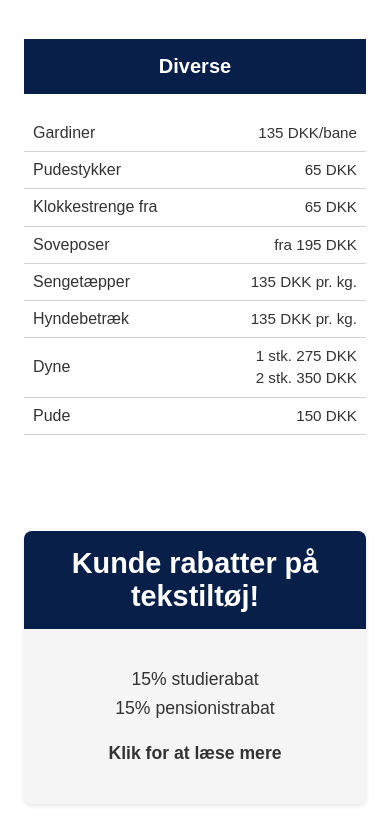
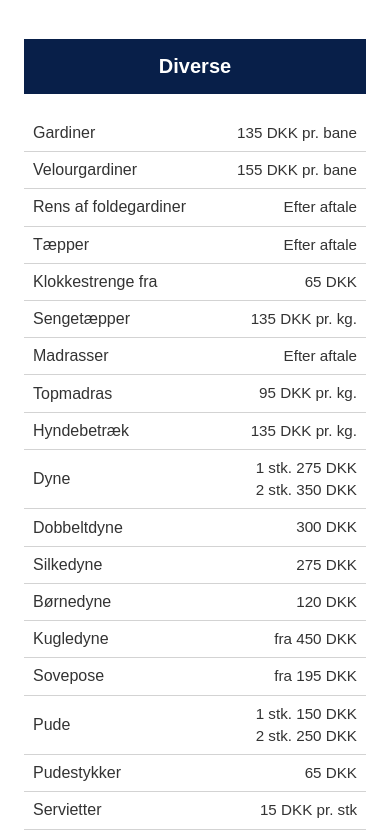
Before and after one commit to Laurapav1/trio-renseri, a Next.js app: page /priser in a window 390 px wide. Shown: the part 1840-2677 px from the top of the page. Built offline with nearby package versions, Linux system fonts and the light colour scheme.

Commit message:
fix: update pricing details for services and enhance layout with additional spacing

```diff
--- a/app/components/prices-page/prices-page.module.css
+++ b/app/components/prices-page/prices-page.module.css
@@ -2,14 +2,25 @@
 .container {
   max-width: 800px;
   width: 100%;
-  margin-inline: auto;   /* always centered */
+  margin-inline: auto; /* always centered */
   padding: 20px;
+  padding-bottom: 4rem;
 }
 
 /* On smaller screens add padding, not margins */
 @media (max-width: 1200px) {
   .container {
     padding-inline: 24px;
+  }
+}
+
+@media (max-width: 768px) {
+  .container {
+    margin-bottom: 3rem;
+  }
+
+  .tilbudContainer {
+    margin-bottom: 1rem;
   }
 }
 
@@ -21,12 +32,17 @@
   box-shadow: 0 2px 4px rgba(0, 0, 0, 0.1);
   max-width: 350px;
   margin: 6rem auto;
+  margin-bottom: 2rem;
   cursor: pointer;
   overflow: hidden;
   transition: background-color 0.3s;
 }
-.tilbudContainer a { padding: 0; }
-.tilbudContainer:hover { background-color: hsl(0, 0%, 92%); }
+.tilbudContainer a {
+  padding: 0;
+}
+.tilbudContainer:hover {
+  background-color: hsl(0, 0%, 92%);
+}
 
 .tilbudHeader {
   background-color: var(--accent-color);
@@ -38,7 +54,9 @@
   font-size: 1.8rem;
 }
 
-.tilbudContent { padding: 2rem; }
+.tilbudContent {
+  padding: 2rem;
+}
 .tilbudContent ul {
   list-style: none;
   padding: 0;
--- a/app/priser/page.tsx
+++ b/app/priser/page.tsx
@@ -74,14 +74,25 @@ export default function Prices() {
         <PriceList
           heading="Diverse"
           items={[
-            { name: "Gardiner", prices: ["135 DKK/bane"] },
-            { name: "Pudestykker", prices: ["65 DKK"] },
+            { name: "Gardiner", prices: ["135 DKK pr. bane"] },
+            { name: "Velourgardiner", prices: ["155 DKK pr. bane"] },
+            { name: "Rens af foldegardiner", prices: ["Efter aftale"] },
+            { name: "Tæpper", prices: ["Efter aftale"] },
             { name: "Klokkestrenge fra", prices: ["65 DKK"] },
-            { name: "Soveposer", prices: ["fra 195 DKK"] },
             { name: "Sengetæpper", prices: ["135 DKK pr. kg. "] },
+            { name: "Madrasser", prices: ["Efter aftale"] },
+            { name: "Topmadras", prices: ["95 DKK pr. kg."] },
             { name: "Hyndebetræk", prices: ["135 DKK pr. kg."] },
             { name: "Dyne", prices: ["1 stk. 275 DKK", "2 stk. 350 DKK"] },
-            { name: "Pude", prices: ["150 DKK"] },
+            { name: "Dobbeltdyne", prices: ["300 DKK"] },
+            { name: "Silkedyne", prices: [" 275 DKK"] },
+            { name: "Børnedyne", prices: ["120 DKK"] },
+            { name: "Kugledyne", prices: ["fra 450 DKK"] },
+            { name: "Sovepose", prices: ["fra 195 DKK"] },
+            { name: "Pude", prices: ["1 stk. 150 DKK", "2 stk. 250 DKK"] },
+            { name: "Pudestykker", prices: ["65 DKK"] },
+            { name: "Servietter", prices: ["15 DKK pr. stk"] },
+            { name: "Bådkalecher", prices: ["395 DKK pr. kg."] },
           ]}
           highlightService={service}
         />
```
Also changed, not shown: app/services/vaskerulleservice/page.tsx (+5 -5 lines).
